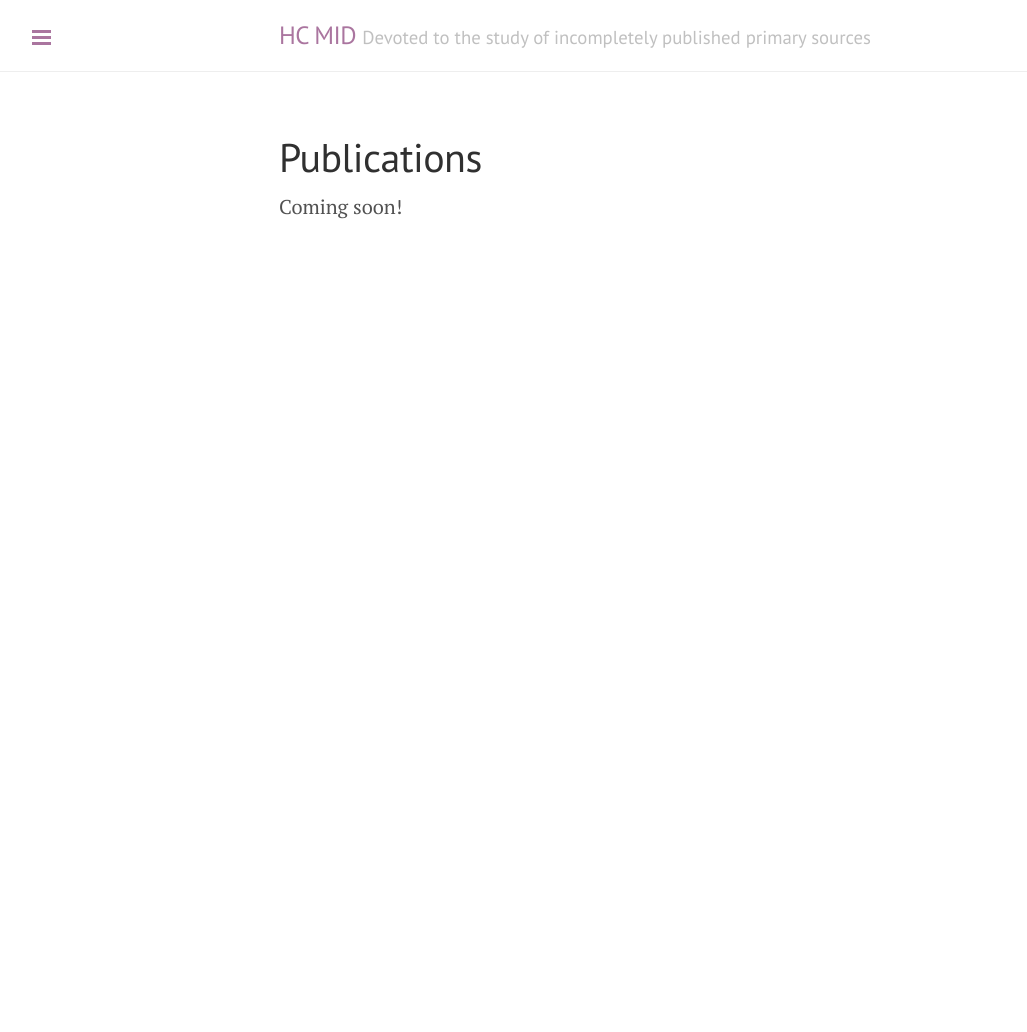
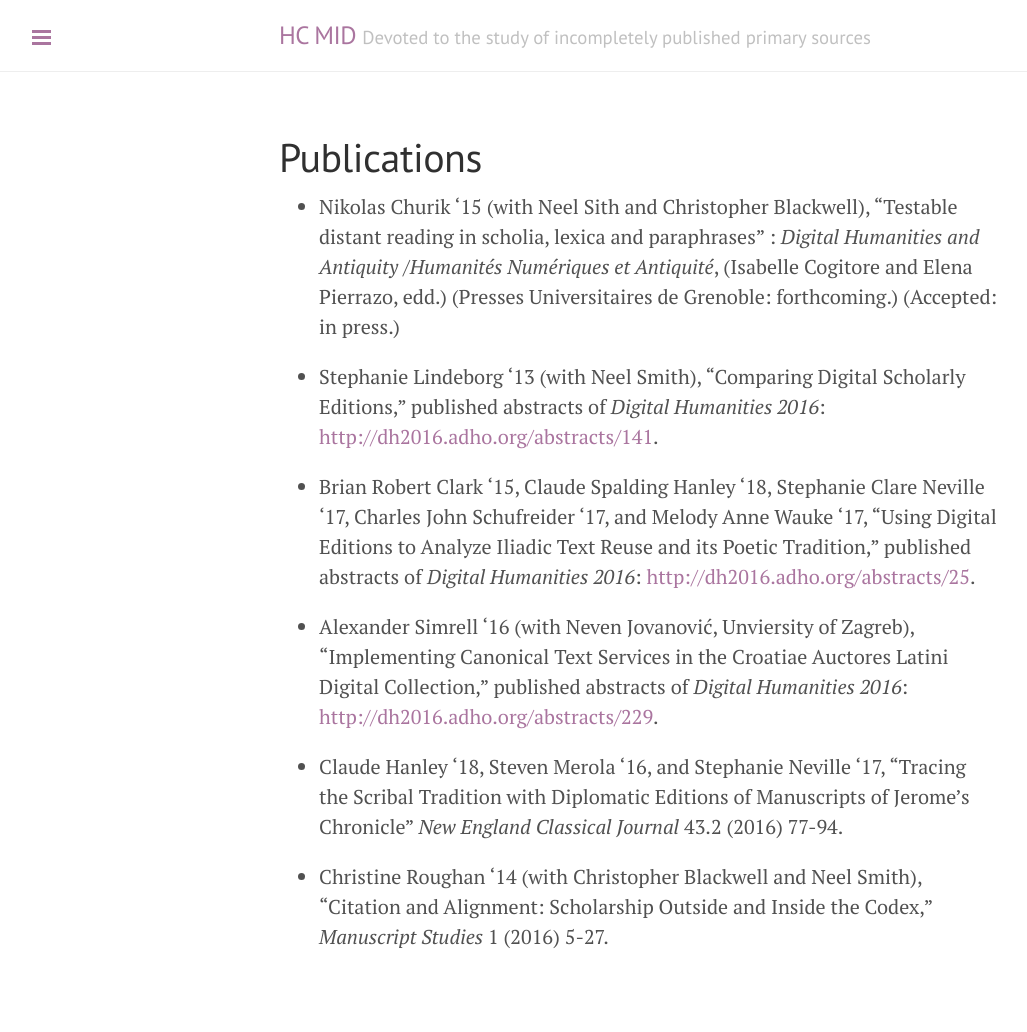
Before and after one commit to HCMID/HCMID.github.io, a Jekyll site: the page built from hof/publications.md, in a window 1280 px wide. Shown: the whole page, without its empty margins (1-1028 px from the left). Built offline with Jekyll 4.4.1, drawn with Linux system fonts in a browser that asks for light colours; before the commit the page ends 900 px from its top, so only the background shows below that.

Commit message:
Update talks and pubs

```diff
--- a/hof/publications.md
+++ b/hof/publications.md
@@ -4,4 +4,21 @@ layout: page
 ---
 
 
-Coming soon!
+- Nikolas Churik '15 (with Neel Sith and Christopher Blackwell), “Testable distant reading in scholia, lexica and paraphrases” : *Digital Humanities and Antiquity /Humanités Numériques et Antiquité*, (Isabelle Cogitore and Elena Pierrazo, edd.) (Presses Universitaires de Grenoble: forthcoming.) (Accepted: in press.)
+
+
+
+- Stephanie Lindeborg '13 (with Neel Smith), "Comparing Digital Scholarly Editions," published abstracts of *Digital Humanities 2016*: <http://dh2016.adho.org/abstracts/141>.
+
+
+
+- Brian Robert Clark '15, Claude Spalding Hanley '18, Stephanie Clare Neville '17, Charles John Schufreider '17, and Melody Anne Wauke '17, “Using Digital Editions to Analyze Iliadic Text Reuse and its Poetic Tradition,” published abstracts of *Digital Humanities 2016*:  <http://dh2016.adho.org/abstracts/25>.
+
+- Alexander Simrell '16 (with Neven Jovanović, Unviersity of Zagreb), “Implementing Canonical Text Services in the Croatiae Auctores Latini Digital Collection,” published abstracts of *Digital Humanities 2016*: <http://dh2016.adho.org/abstracts/229>.
+
+
+- Claude Hanley '18, Steven Merola '16, and Stephanie Neville '17, “Tracing the Scribal Tradition with Diplomatic Editions of Manuscripts of Jerome’s Chronicle” *New England Classical Journal* 43.2 (2016) 77-94.
+
+
+
+- Christine Roughan '14 (with Christopher Blackwell and Neel Smith), "Citation and Alignment: Scholarship Outside and Inside the Codex," *Manuscript Studies* 1 (2016) 5-27.
```
Also changed, not shown: hof/talks.md (+2 -0 lines).
